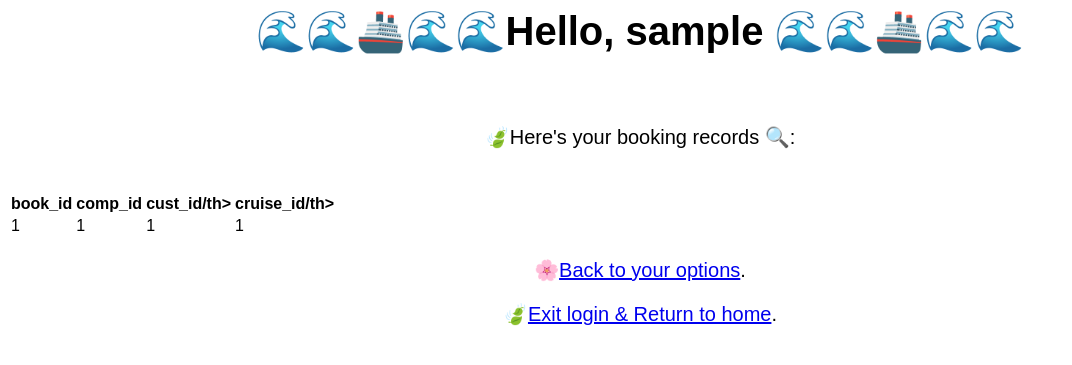
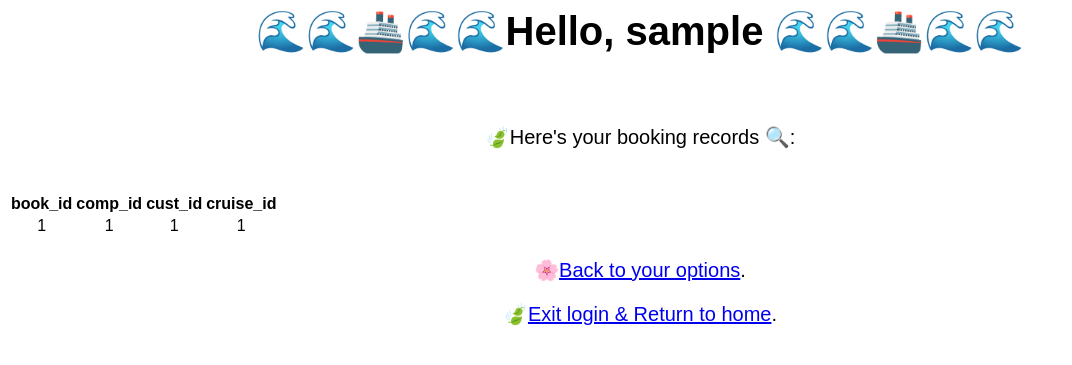
Before and after one commit to quadvvvv/Cruise-Booking-Application-4111, a Flask app: template templates/booking_records.html in a window 1280 px wide. Shown: the top 365 px of the page, without its empty margins (0-1072 px from the left). Run offline with Flask 2, Linux system fonts and the light colour scheme; the template is opened without the code that fills it: most values are stand-ins (such as "Sample title", 1, 10 or a date in 2020); parts of the project's set-up code (start-up, migrations or seed data) failed here and were passed over.

Commit message:
table style

```diff
--- a/templates/booking_records.html
+++ b/templates/booking_records.html
@@ -4,6 +4,12 @@
       text-align: center;
       font-size: 15pt;
       font-family: arial;
+    }
+    table{
+      text-align: center;
+    }
+    tr:nth-child(even) {
+  background-color: #D6EEEE;
     }
   </style>
     <body>
@@ -16,8 +22,8 @@
             <tr>
               <th>book_id</th>
               <th>comp_id</th>
-              <th>cust_id/th>
-              <th>cruise_id/th>
+              <th>cust_id</th>
+              <th>cruise_id</th>
             </tr>
           </thead>
           <tbody>
@@ -26,7 +32,7 @@
                 <td>{{ record['book_id'] }}</td>
                 <td>{{ record['comp_id'] }}</td>
                 <td>{{ record['cust_id'] }}</td>
-                <td>{{ record['cruise_id'] }}</td>
+                <td>{{ record['cruise_id']}}</td>
               </tr>
             {% endfor %}
           </tbody>
```
